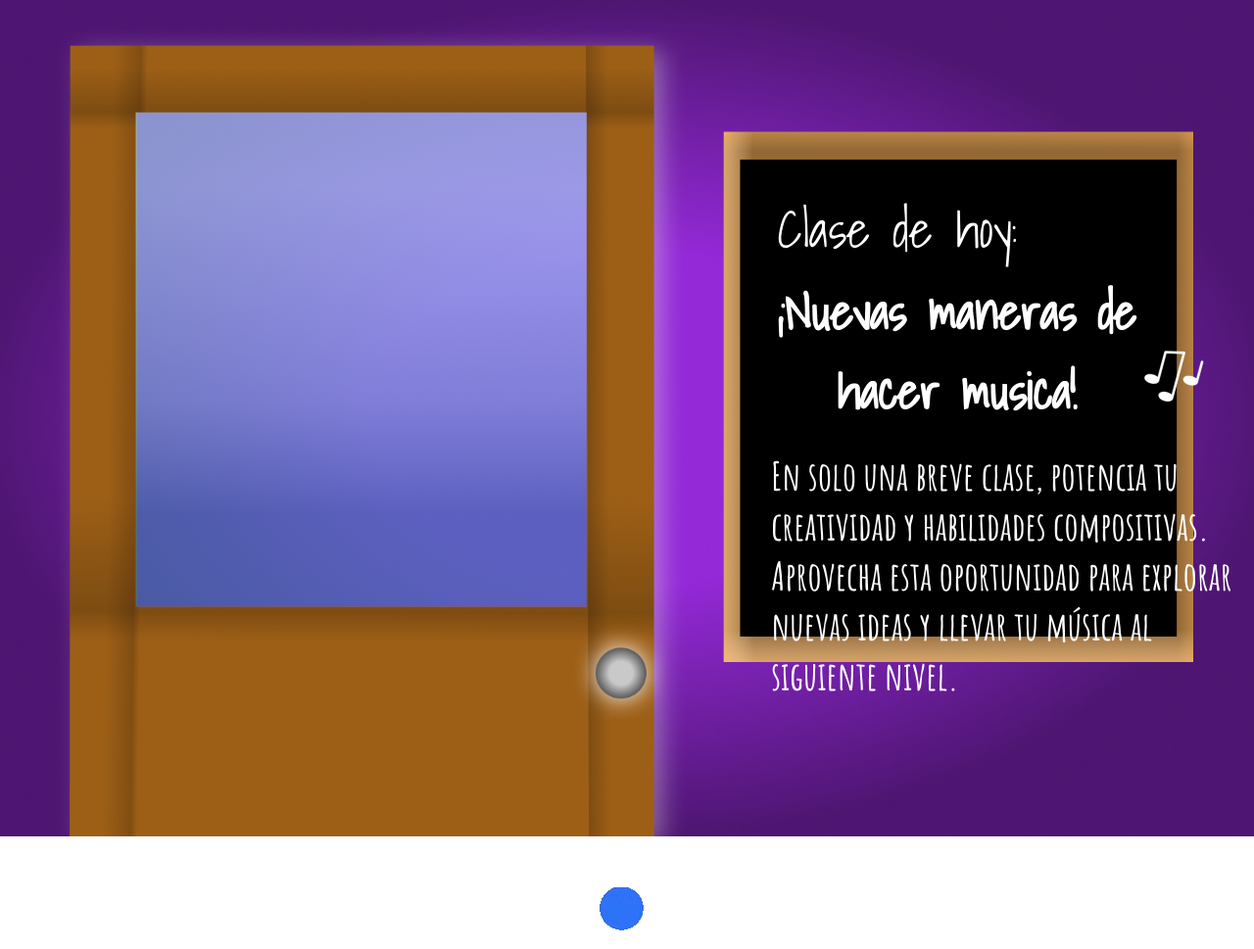
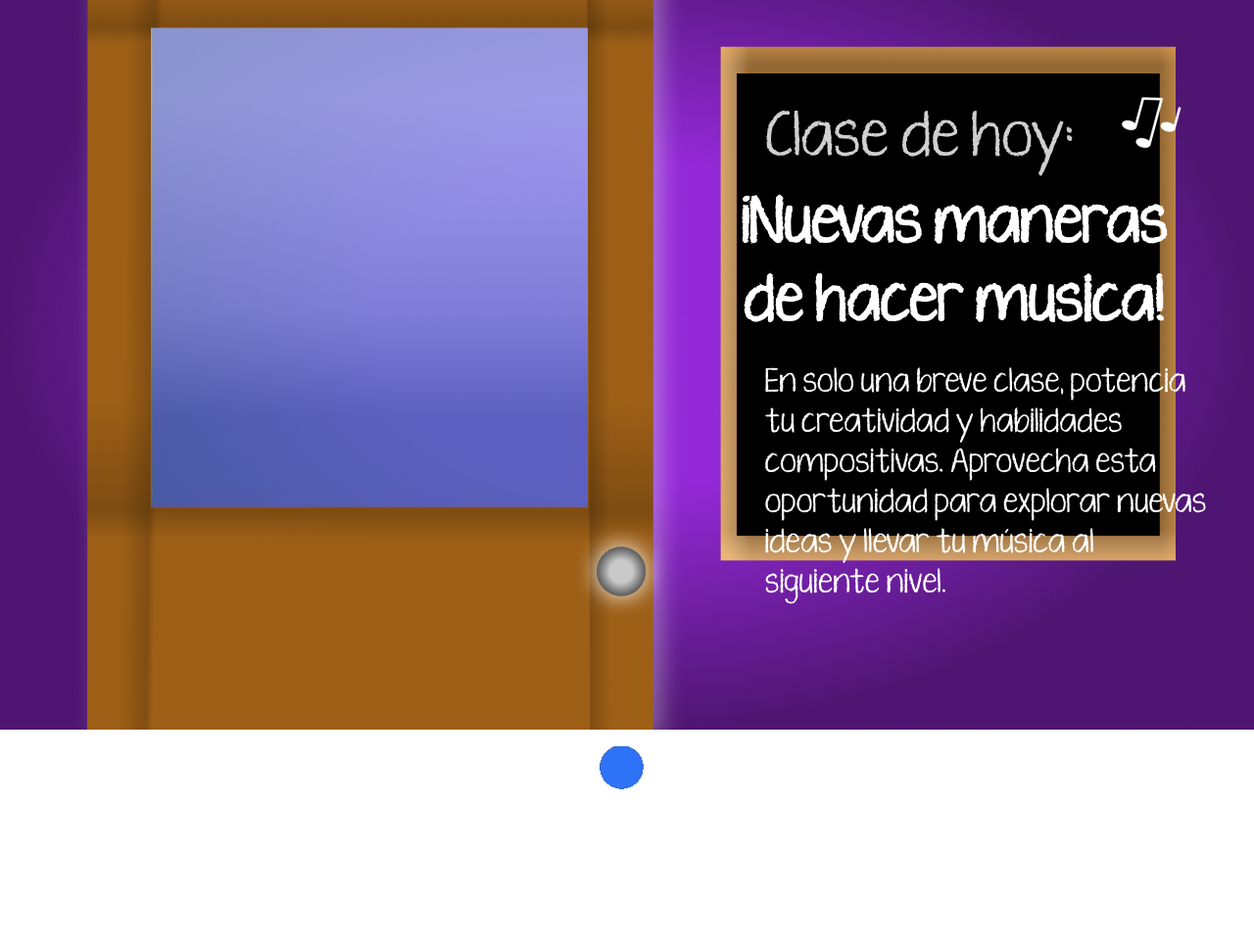
Before and after one commit to agostinacorbalan/taller---landing, a plain HTML site: page tp3/entrada.html in a window 1280 px wide. Shown: the whole page at 98% size. Drawn offline with Linux system fonts and the light colour scheme.

Commit message:
Add files via upload

```diff
--- a/tp3/entrada.html
+++ b/tp3/entrada.html
@@ -20,6 +20,14 @@
     <title>Entrada</title>
 
     <style>
+
+      @font-face {
+      font-family: 'Fuente'; /* Nombre que le darás a la fuente */
+      src: url('./image/Fuente.ttf') format('truetype'); /* Ruta de la fuente */
+      font-weight: normal; /* Puedes especificar otros estilos, como bold */
+      font-style: normal;  /* O también italic, si tiene variante */
+      }
+
         body {
             margin: 0;
             padding: 0;
@@ -33,51 +41,49 @@
             height: calc(80vw*(1117 / 1728));
         }
 
-        h2 {
-            font-family: "Shadows Into Light", cursive;
-            ;
-            color: white;
-            font-size: 52px;
-            font-weight: 300;
-            margin-left: 62%;
-            margin-top: 15%;
+         h2 {
+            font-family: 'Fuente', sans-serif;
+            color: rgba(255, 255, 255, 0.814);
+            font-size: 47px;
+            font-weight: 250;
+            margin-left: 61%;
+            margin-top: 8%;
             margin-bottom: 0;
         }
 
         h3 {
-            font-family: "Shadows Into Light", cursive;
-            ;
+            font-family: 'Fuente', sans-serif;
             color: white;
-            font-size: 50px;
+            font-size: 48px;
             text-align: center;
-            margin-left: 62%;
-            margin-top: 3px;
+            margin-left: 52%;
+            margin-top: 10px;
             margin-bottom: 0;
         }
 
         p {
-            font-family: "Amatic SC", sans-serif;
+            font-family: 'Fuente', sans-serif;
             color: white;
-            font-size: 40px;
-            font-weight: bold;
-            margin-top: 20px;
-            margin-left: 61.5%;
+            font-size: 25px;
+            font-weight: medium;
+            margin-top: 1.5%;
+            margin-left: 61%;
         }
 
         #notas,
-        #subtitulo {
+        #titulo {
             display: inline-block;
         }
 
         #notas {
-            margin-top: 22px;
+            margin-left: 40px;
         }
 
         .indicador {
             display: inline-block;
             text-decoration: none;
             position: absolute;
-            top: 116%;
+            top: 98%;
             left: 49.5%;
             transform: translate(-50%, -50%);
         }
@@ -87,14 +93,15 @@
 <body>
 
     <section class="cartel">
-        <h2>Clase de hoy:</h2>
-        <h3 id="subtitulo">¡Nuevas maneras de <br>
-            hacer musica!</h3>
+        <h2 id="titulo">Clase de hoy:</h2>
         <img src="./image/notas2.png" alt="" id="notas">
-        <p id="descripcion">En solo una breve clase, potencia tu <br>
-            creatividad y habilidades compositivas. <br>
-            Aprovecha esta oportunidad para explorar <br>
-            nuevas ideas y llevar tu música al <br>
+        <h3 id="subtitulo">¡Nuevas maneras <br>
+            de hacer musica!</h3>
+        <p id="descripcion">En solo una breve clase, potencia<br>
+            tu creatividad y habilidades<br>
+            compositivas. Aprovecha esta<br>
+            oportunidad para explorar nuevas<br>
+            ideas y llevar tu música al <br>
             siguiente nivel.</p>
     </section>
 
--- a/tp3/estilo.css
+++ b/tp3/estilo.css
@@ -1,3 +1,10 @@
+
+@font-face {
+  font-family: 'Fuente';
+  src: url('./image/Fuente.ttf') format('truetype');
+  font-weight: normal;
+  font-style: normal;
+  }
 
 body {
     margin: 0;
@@ -9,13 +16,13 @@ body {
     background-size: cover;
     background-position: center;
     background-repeat: no-repeat;
-    width: 90%;
+    width: 100%;
     height: calc(100vw*(1117 / 1728));
 }
 
 h1, h3{
-    font-family: "Shadows Into Light", cursive;
-    font-size: 33px;
+  font-family: 'Fuente', sans-serif;
+    font-size: 29.8px;
 }
 
 h4{
@@ -26,9 +33,11 @@ h4{
 
 p{
     margin-top: 0;
-    margin-bottom: 10px;
-    font-family: "Amatic SC", sans-serif;
-    font-size: 28px;
+    margin-bottom: 2px;
+    font-family: 'Fuente', sans-serif;
+    font-weight: medium;
+    font-size: 20px;
+    text-align: left;
 }
 
 main.contenedor {
@@ -46,8 +55,7 @@ main.contenedor {
 
 .izquierdo{
     padding: 10px;
-    height: 100hv;
-    width: 100%;
+    width: 60%;
     box-sizing: border-box;
 }
 
@@ -65,12 +73,12 @@ h3{
 }
 
 .izquierdo img {
-    width: 87%;
+    width: 83%;
     margin-top: 5px;
 }
 
 .derecho {
-    width: 45%;
+    width: 40%;
     background-color: #040205;
     padding: 50px;
     margin-top: 10px;
@@ -93,7 +101,7 @@ h3{
 
 .boton-cancelar {
     margin-top: 2px;
-    margin-left: 400px;
+    margin-left: 450px;
     padding: 0;
     border: none;
     cursor: poiner;
@@ -108,6 +116,7 @@ h3{
     color: white;
     margin-bottom: 0;
     font-size: 40px;
+    margin-top: 25px;
 }
 
 #subtitulo{
@@ -117,6 +126,7 @@ h3{
 
 #instrumentButtons{
     display: flex;
+    margin-left: 30px;
 }
 
 button {
@@ -163,14 +173,14 @@ button:disabled {
     border: none;
     border-radius: 50px;
     padding: 4%;
-    margin-left: 5%;
-    margin-top: 30px;
+    margin-left: 3%;
+    margin-top: 25px;
     margin-bottom: 20px;
     cursor: pointer;
 }
 
 #generateButton:disabled {
-    background-color: #555; /* Gris cuando está deshabilitado */
+    background-color: #555;
     border: none;
 }
 
@@ -183,9 +193,9 @@ button:disabled {
     border-radius: 50px;
     padding: 4%;
     font-weight: bold;
-    margin-left: 5%;
-    margin-top: 30px;
-    margin-bottom: 50px;
+    margin-left: 3%;
+    margin-top: 25px;
+    margin-bottom: 20px;
     cursor: pointer;
 }
 
@@ -195,13 +205,14 @@ button:disabled {
 
 #gif {
     width: 80%;
-    margin-top: 10px;
+    margin-top: 4px;
     margin-left: 10%;
 }
 
 .audio-player {
     display: flex;
     align-items: center;
+    margin-left: 45px;
   }
 
   .reproductor {
@@ -286,7 +297,7 @@ button:disabled {
   }
 
   .progress {
-    width: 50%; /* Esto puede ser dinámico */
+    width: 50%;
     height: 100%;
     background-color: #61009E;
     border-radius: 5px;
--- a/tp3/piano.js
+++ b/tp3/piano.js
@@ -5,7 +5,6 @@ const secuenciaDeNotas = [
     /*"sol", "sol", "fa", "fa", "mi", "mi", "re",
     "sol", "sol", "fa", "fa", "mi", "mi", "re"*/
 ];
-
 
 // Cantidad de notas acertadas para cada nivel
 const ia1 = Math.ceil(secuenciaDeNotas.length / 2); // Primer tercio
@@ -84,7 +83,6 @@ function melodía() {
     }, 500);
 }
 
-
 //Verifica si las teclas presionadas son las correctas
 function controlDeTeclaPresionada(nota) {
     const notaCorrecta = secuenciaDeNotas[notaActual];
@@ -142,7 +140,6 @@ function teclaPresionada(event) {
     }
 }
 
-
 // Selecciona todos los elementos que tienen la clase "diapositiva"
 const diapositivas = document.querySelectorAll('.diapositiva');
 const mensajeDeConsola = document.querySelectorAll('.mensajeConsola');
@@ -161,7 +158,6 @@ const instrucciones = document.querySelector('.carrusel');
 const piano = document.querySelector('.piano-contenedor');
 // Carga la botonera piano
 const pianoMuestra = document.querySelector('.piano-muestra');
-
 
 // Controlar la imagen que muestra actual
 let indiceActual = 0;
@@ -226,5 +222,4 @@ function cancelar() {
         window.location.href = "salon.html";
 }
 
-
 mostrarDiapositiva(indiceActual);
```
Also changed, not shown: tp3/pizarron.html (+5 -4 lines), tp3/image/Fuente.ttf (added).
